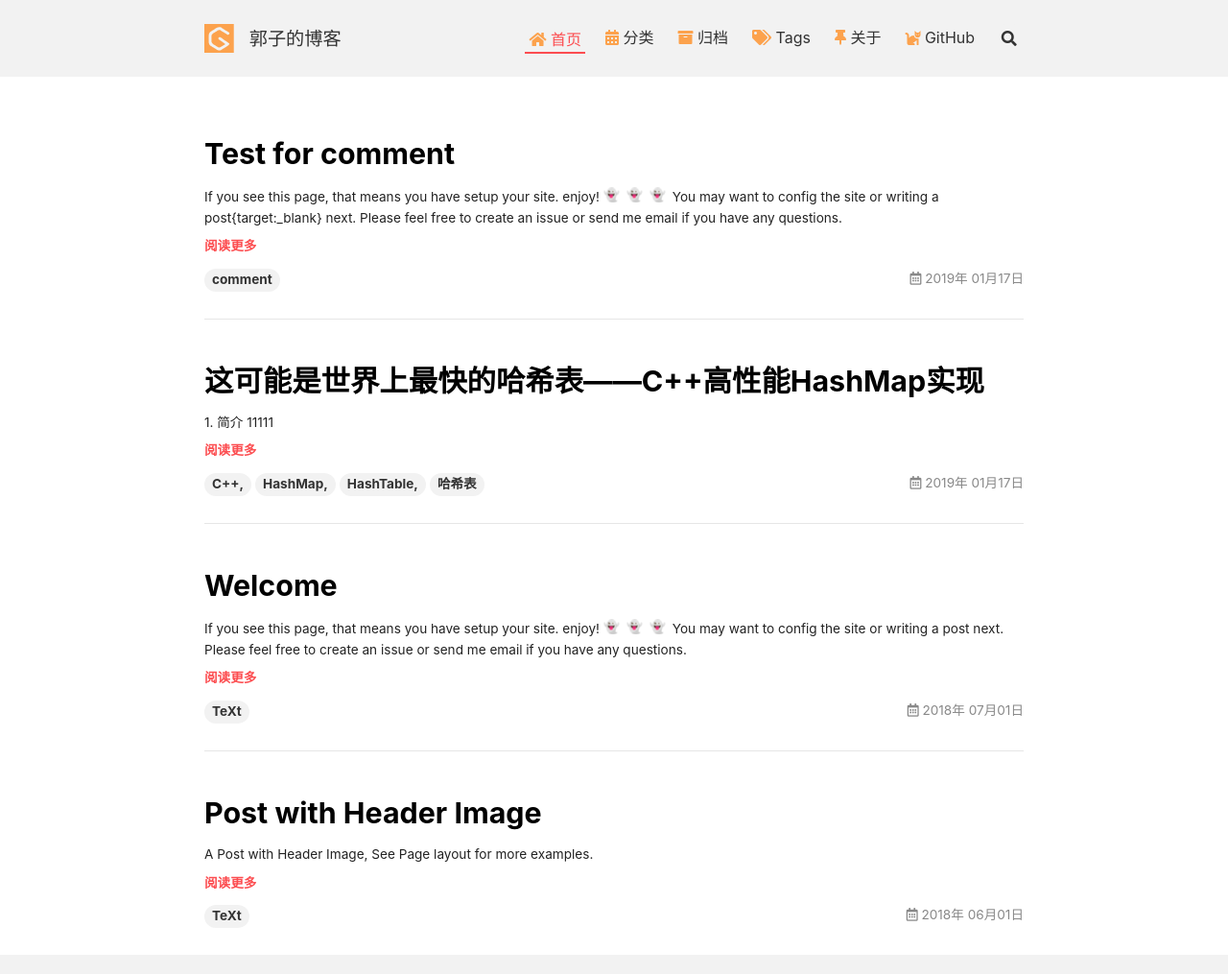
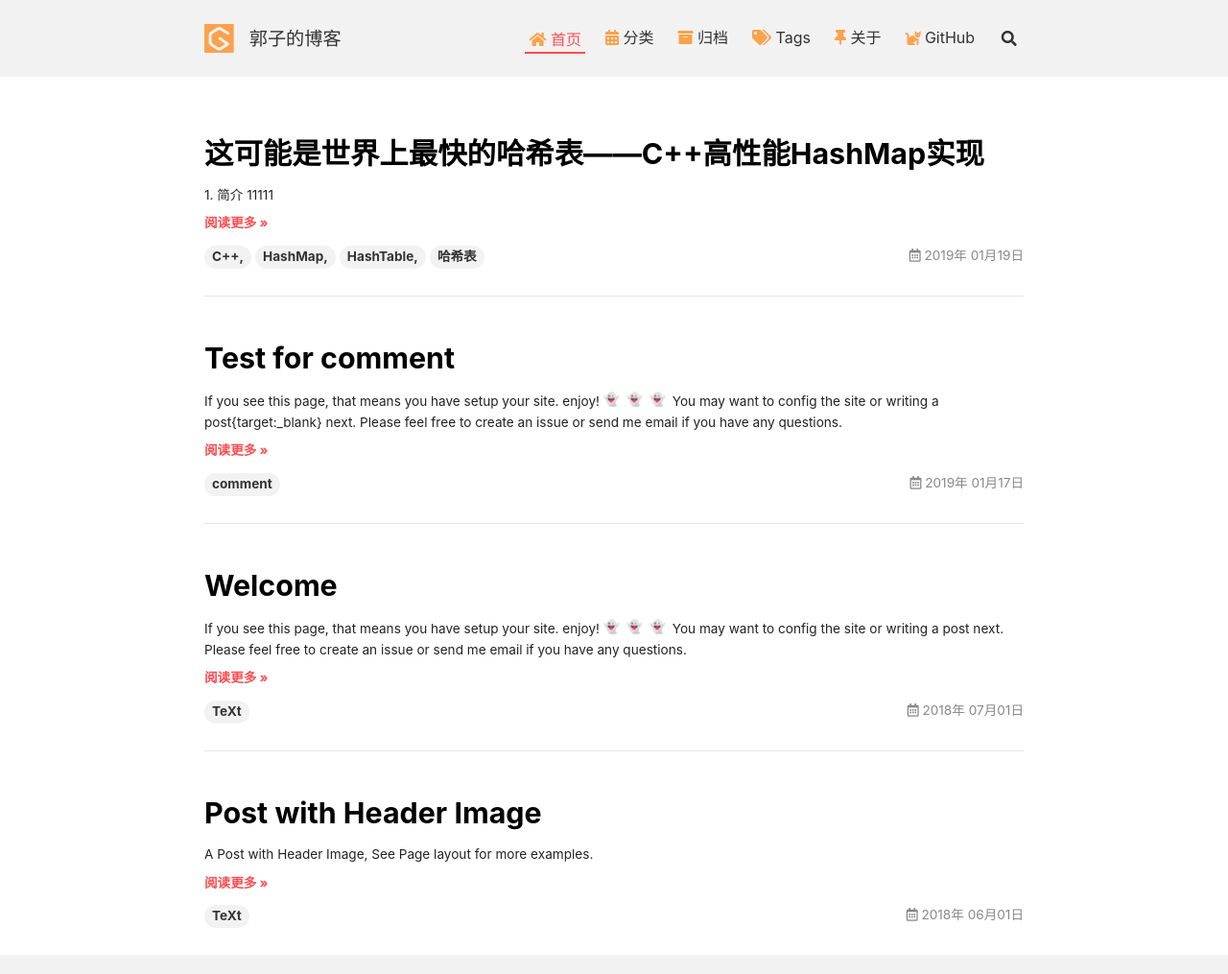
Before and after one commit to shines77/shines77.github.io, a Jekyll site: the page built from index.html, in a window 1280 px wide, cut to the strip 0-1015 px from the top of the page. Shown: the whole strip at 96% size. Built offline with Jekyll 4.4.1, drawn with Linux system fonts in a browser that asks for light colours; nearby versions of some CDN libraries; emoji names are drawn with the system emoji font; the list of posts is cut into pages by our own code.

Commit message:
* /_incluede/logo/logo.svg 图标的颜色由css来决定; * "阅读更多"后面加了个 "»" 字符; * font_awesome字体更换为最新版;
Signed-off-by: shines77 <gz_shines@msn.com>

```diff
--- a/_config.yml
+++ b/_config.yml
@@ -39,8 +39,8 @@ author:
 ## => Site Settings
 ##############################
 title   : 郭子的博客
-description: > # this means to ignore newlines until "Language & timezone"
-  专注 C/C++ 高性能编程
+# this means to ignore newlines until "Language & timezone"
+description: "专注 C/C++ 高性能编程"
 
 url     : https://shines77.github.io # the base hostname & protocol for your site e.g. https://www.someone.com
 baseurl : / # does not include hostname
@@ -59,14 +59,14 @@ repository: shines77/jekyll-theme-text
 repository_tree: master
 
 navigation:
-  icon: true
-  spacing_line: false
+  icon: true # false (default), true
+  spacing_line: false # false (default), true
 
 ##
 ## The post's date is in the future.
 ## See: https://stackoverflow.com/questions/30625044/jekyll-post-not-generated
 ##
-future: true
+future: true # false (default), true
 
 source:      .
 destination: ./_site
@@ -141,7 +141,7 @@ paginate_path: /page:num # don't change this unless for special need
 ## => Font Awesome
 font_awesome:
   # Get the newest version from https://fontawesome.com
-  url: https://use.fontawesome.com/releases/v5.0.13/css/all.css
+  url: https://use.fontawesome.com/releases/v5.6.3/css/all.css
 
 ## => Sources
 ##############################
--- a/_includes/article-list.html
+++ b/_includes/article-list.html
@@ -67,7 +67,7 @@
               </div>
             {%- endif -%}
             {%- if include.show_readmore -%}
-              <p><a href="{{ _article_url }}">{{ _locale_readmore }}</a></p>
+              <p><a href="{{ _article_url }}">{{ _locale_readmore }} »</a></p>
             {%- endif -%}
           </div>
           {%- if include.show_info -%}
--- a/_sass/components/_header.scss
+++ b/_sass/components/_header.scss
@@ -79,6 +79,10 @@
   }
 }
 
+.navigation_logo {
+  fill: $main-color-2;
+}
+
 .navigation {
   @include overflow(auto, "x");
   & > ul {
```
Also changed, not shown: _data/navigation.yml (+20 -20 lines), _includes/svg/logo.svg, _posts/2019-01-19-A-faster-hash-map-written-by-c++.md (renamed from _posts/2019-01-17-A-faster-hash-map-written-by-c++.md), assets/images/logo/logo.svg.
